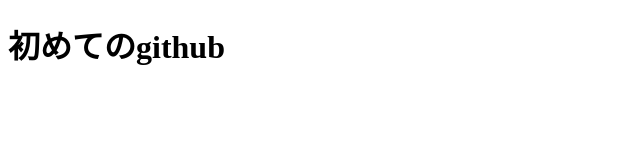
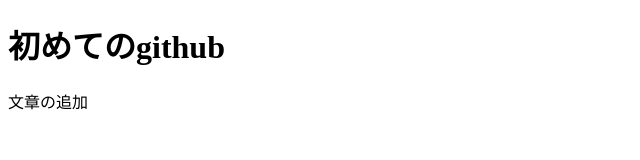
Before and after one commit to KKKeisuke/MyHomePage, a plain HTML site: page MySPSite/index.html in a window 1280 px wide. Shown: the whole page, without its empty margins (0-640 px from the left). Drawn offline with Linux system fonts and the light colour scheme.

Commit message:
Added new paragrph

```diff
--- a/MySPSite/index.html
+++ b/MySPSite/index.html
@@ -7,5 +7,6 @@
 </head>
 <body>
     <h1>初めてのgithub</h1>
+    <p>文章の追加</p>
 </body>
 </html>
```
